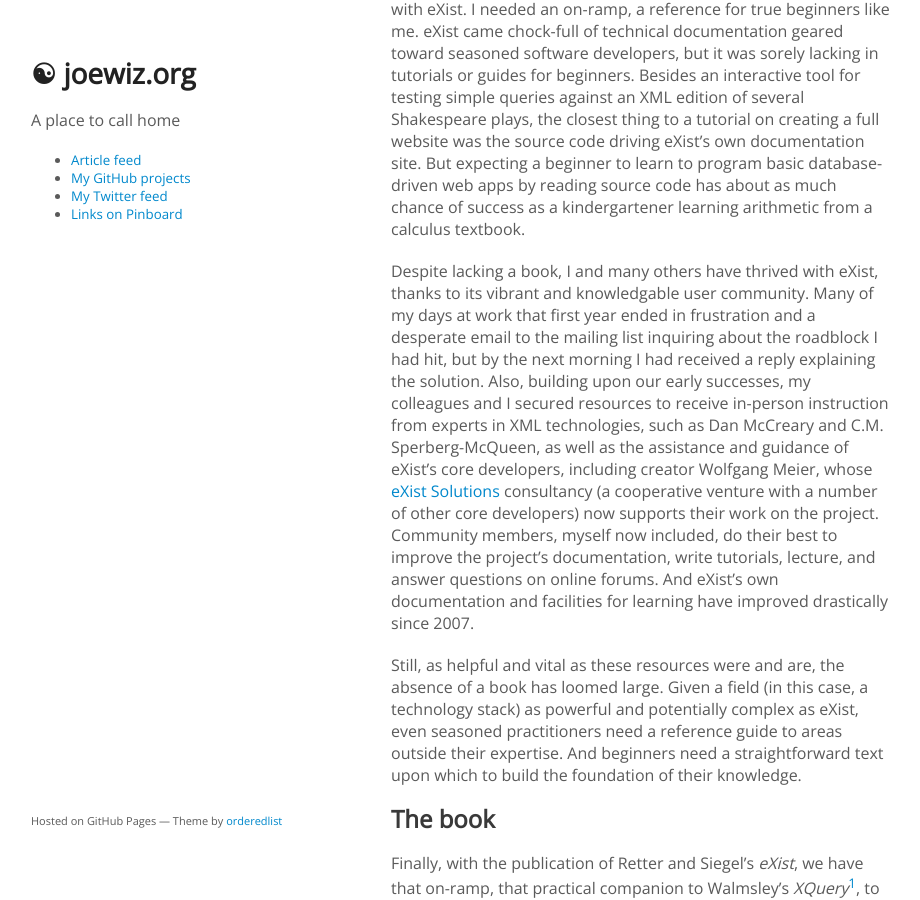
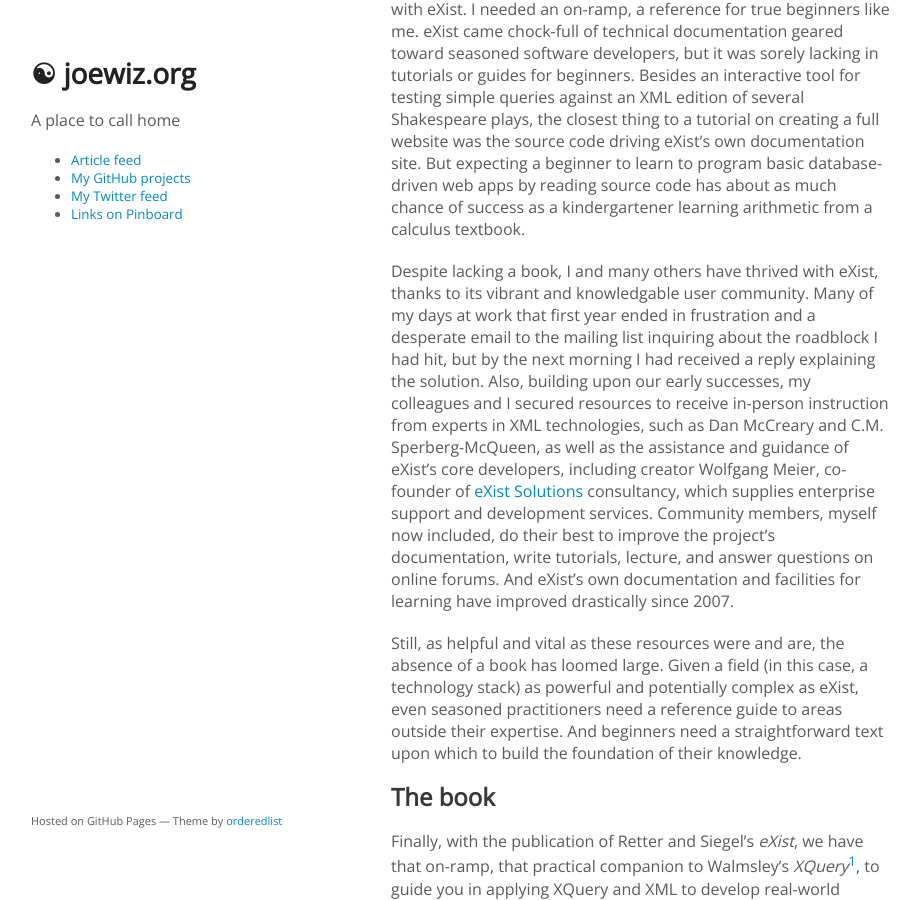
Before and after one commit to joewiz/joewiz.github.io, a Jekyll site: the page built from _posts/2014-12-28-exist-the-indispensable-guide.md, in a window 1280 px wide and 900 px high, scrolled down 873 px. Shown: the whole window, without its empty margins (179-1099 px from the left). Built offline with Jekyll 4.4.1, drawn with Linux system fonts in a browser that asks for light colours.

Commit message:
tweaked exist solutions description

```diff
--- a/_posts/2014-12-28-exist-the-indispensable-guide.md
+++ b/_posts/2014-12-28-exist-the-indispensable-guide.md
@@ -17,7 +17,7 @@ In 2007, the stars were in alignment for beginners like me to learn and exploit
 
 With Walmsley's manual on the XQuery language on my bookshelf, all I needed was a guide for developing XQuery-driven applications with eXist. I needed an on-ramp, a reference for true beginners like me. eXist came chock-full of technical documentation geared toward seasoned software developers, but it was sorely lacking in tutorials or guides for beginners. Besides an interactive tool for testing simple queries against an XML edition of several Shakespeare plays, the closest thing to a tutorial on creating a full website was the source code driving eXist's own documentation site. But expecting a beginner to learn to program basic database-driven web apps by reading source code has about as much chance of success as a kindergartener learning arithmetic from a calculus textbook.
 
-Despite lacking a book, I and many others have thrived with eXist, thanks to its vibrant and knowledgable user community. Many of my days at work that first year ended in frustration and a desperate email to the mailing list inquiring about the roadblock I had hit, but by the next morning I had received a reply explaining the solution. Also, building upon our early successes, my colleagues and I secured resources to receive in-person instruction from experts in XML technologies, such as Dan McCreary and C.M. Sperberg-McQueen, as well as the assistance and guidance of eXist's core developers, including creator Wolfgang Meier, whose [eXist Solutions](http://existsolutions.com) consultancy (a cooperative venture with a number of other core developers) now supports their work on the project. Community members, myself now included, do their best to improve the project's documentation, write tutorials, lecture, and answer questions on online forums. And eXist's own documentation and facilities for learning have improved drastically since 2007.
+Despite lacking a book, I and many others have thrived with eXist, thanks to its vibrant and knowledgable user community. Many of my days at work that first year ended in frustration and a desperate email to the mailing list inquiring about the roadblock I had hit, but by the next morning I had received a reply explaining the solution. Also, building upon our early successes, my colleagues and I secured resources to receive in-person instruction from experts in XML technologies, such as Dan McCreary and C.M. Sperberg-McQueen, as well as the assistance and guidance of eXist's core developers, including creator Wolfgang Meier, co-founder of [eXist Solutions](http://existsolutions.com) consultancy, which supplies enterprise support and development services. Community members, myself now included, do their best to improve the project's documentation, write tutorials, lecture, and answer questions on online forums. And eXist's own documentation and facilities for learning have improved drastically since 2007.
 
 Still, as helpful and vital as these resources were and are, the absence of a book has loomed large. Given a field (in this case, a technology stack) as powerful and potentially complex as eXist, even seasoned practitioners need a reference guide to areas outside their expertise. And beginners need a straightforward text upon which to build the foundation of their knowledge.
 
```
